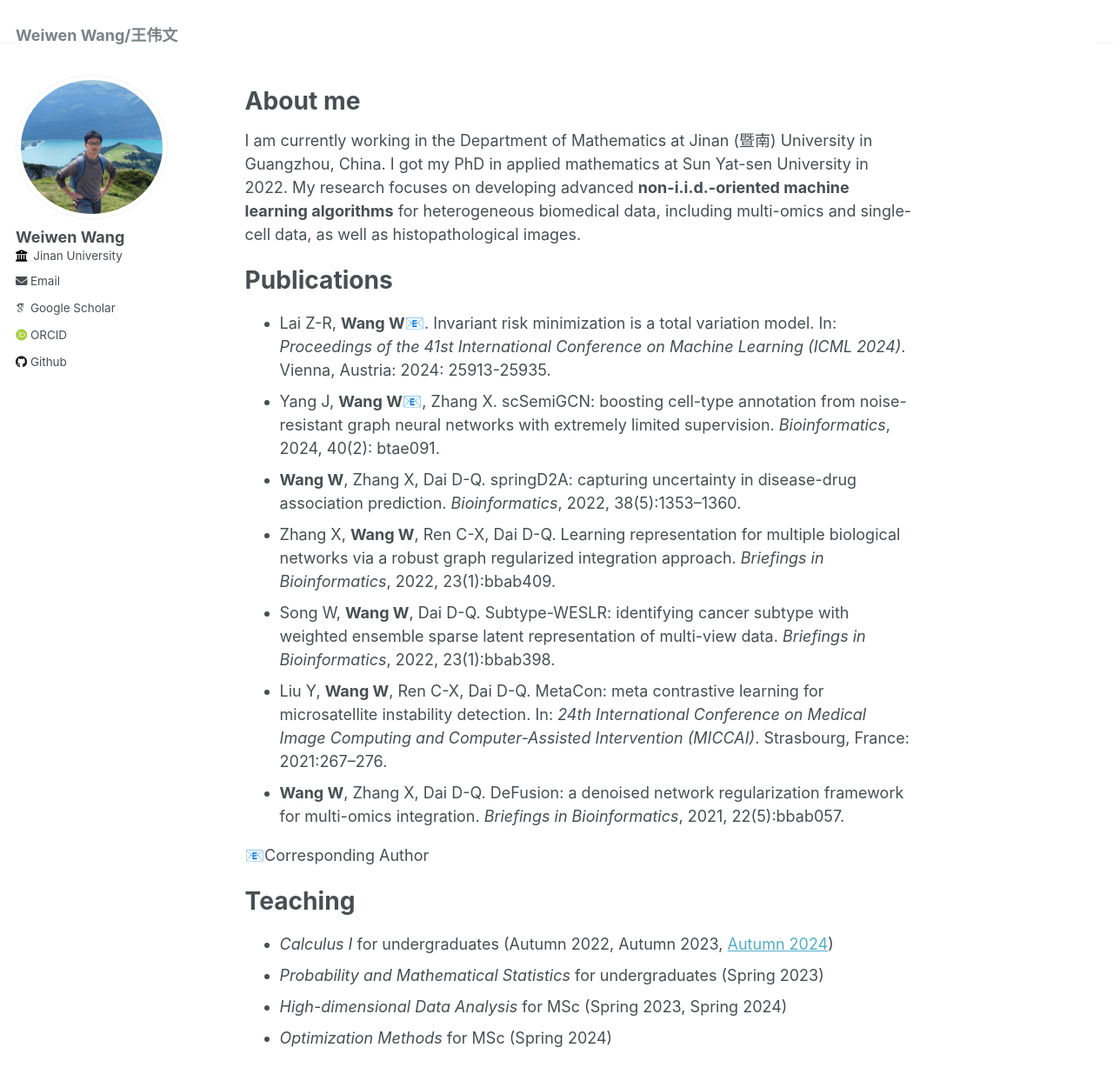
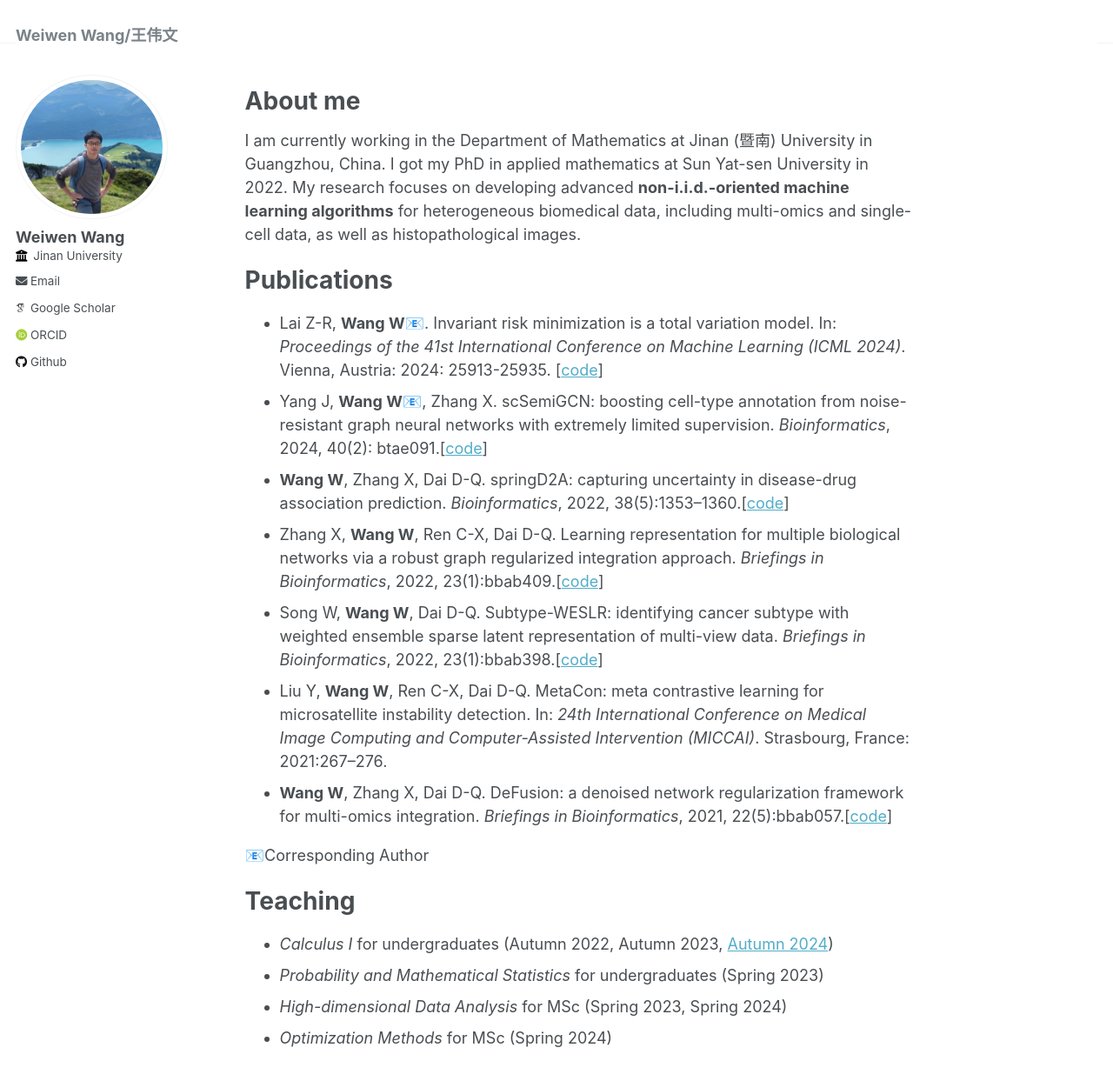
Before and after one commit to wangyuanhao/wangyuanhao.github.io, a Jekyll site: the page built from _pages/about.md, in a window 1280 px wide and 1400 px high. Shown: the top 1243 px of the window at 87% size. Built offline with Jekyll 4.4.1, drawn with Linux system fonts in a browser that asks for light colours; some web fonts are replaced.

Commit message:
Update about.md

```diff
--- a/_pages/about.md
+++ b/_pages/about.md
@@ -12,13 +12,13 @@ I am currently working in the Department of Mathematics at Jinan (暨南) Univer
 
 Publications
 ======
-* Lai Z-R, **Wang W📧**. Invariant risk minimization is a total variation model. In: *Proceedings of the 41st International Conference on Machine Learning (ICML 2024)*. Vienna, Austria: 2024: 25913-25935.
-* Yang J, **Wang W📧**, Zhang X. scSemiGCN: boosting cell-type annotation from noise-resistant graph neural networks with extremely limited supervision. *Bioinformatics*, 2024, 40(2): btae091.
-* **Wang W**, Zhang X, Dai D-Q. springD2A: capturing uncertainty in disease-drug association prediction. *Bioinformatics*, 2022, 38(5):1353–1360.
-* Zhang X, **Wang W**, Ren C-X, Dai D-Q. Learning representation for multiple biological networks via a robust graph regularized integration approach. *Briefings in Bioinformatics*, 2022, 23(1):bbab409.
-* Song W, **Wang W**, Dai D-Q. Subtype-WESLR: identifying cancer subtype with weighted ensemble sparse latent representation of multi-view data. *Briefings in Bioinformatics*, 2022, 23(1):bbab398.
+* Lai Z-R, **Wang W📧**. Invariant risk minimization is a total variation model. In: *Proceedings of the 41st International Conference on Machine Learning (ICML 2024)*. Vienna, Austria: 2024: 25913-25935. [[code](https://github.com/laizhr/IRM-TV)]
+* Yang J, **Wang W📧**, Zhang X. scSemiGCN: boosting cell-type annotation from noise-resistant graph neural networks with extremely limited supervision. *Bioinformatics*, 2024, 40(2): btae091.[[code](https://github.com/Jane9898/scSemiGCN)]
+* **Wang W**, Zhang X, Dai D-Q. springD2A: capturing uncertainty in disease-drug association prediction. *Bioinformatics*, 2022, 38(5):1353–1360.[[code](https://github.com/wangyuanhao/springD2A)]
+* Zhang X, **Wang W**, Ren C-X, Dai D-Q. Learning representation for multiple biological networks via a robust graph regularized integration approach. *Briefings in Bioinformatics*, 2022, 23(1):bbab409.[[code](https://github.com/XWenZhang/EnMUGR)]
+* Song W, **Wang W**, Dai D-Q. Subtype-WESLR: identifying cancer subtype with weighted ensemble sparse latent representation of multi-view data. *Briefings in Bioinformatics*, 2022, 23(1):bbab398.[[code](https://github.com/songwenjing123/subtype-WESLR)]
 *  Liu Y, **Wang W**, Ren C-X, Dai D-Q. MetaCon: meta contrastive learning for microsatellite instability detection. In: *24th International Conference on Medical Image Computing and Computer-Assisted Intervention (MICCAI)*. Strasbourg, France: 2021:267–276.
-* **Wang W**, Zhang X, Dai D-Q. DeFusion: a denoised network regularization framework for multi-omics integration. *Briefings in Bioinformatics*, 2021, 22(5):bbab057.
+* **Wang W**, Zhang X, Dai D-Q. DeFusion: a denoised network regularization framework for multi-omics integration. *Briefings in Bioinformatics*, 2021, 22(5):bbab057.[[code](https://github.com/wangyuanhao/DeFusion)]
 
 📧Corresponding Author
 
```
